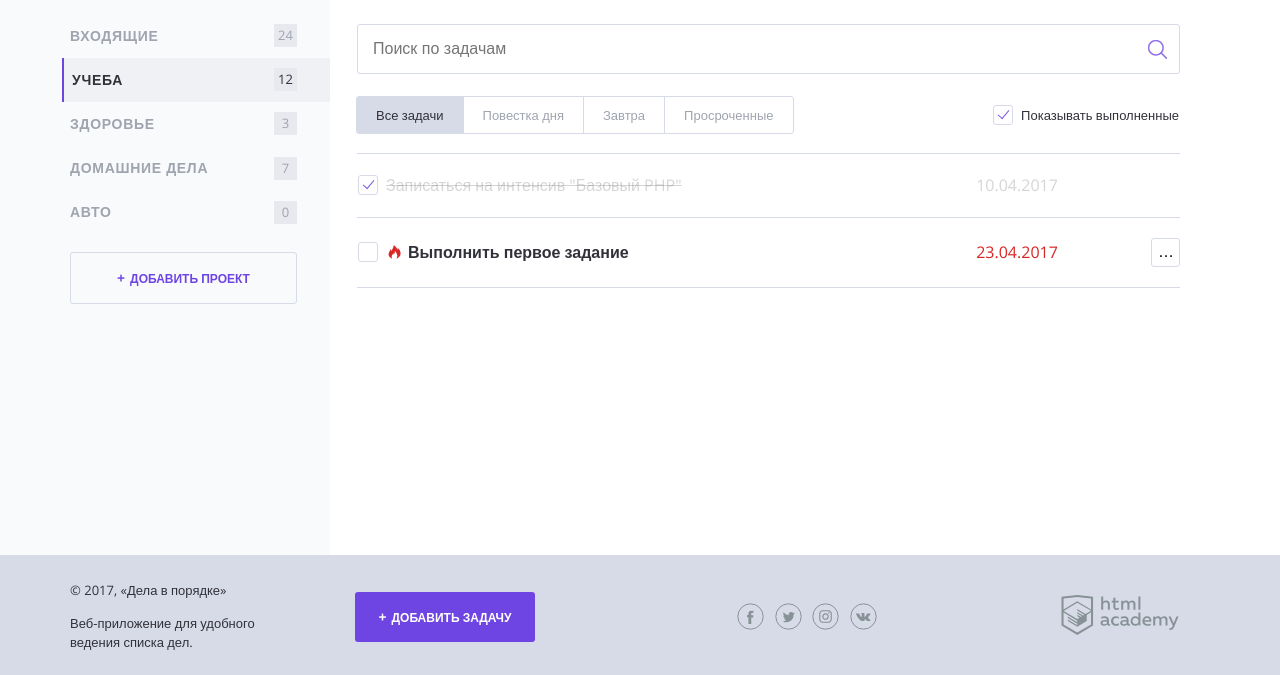
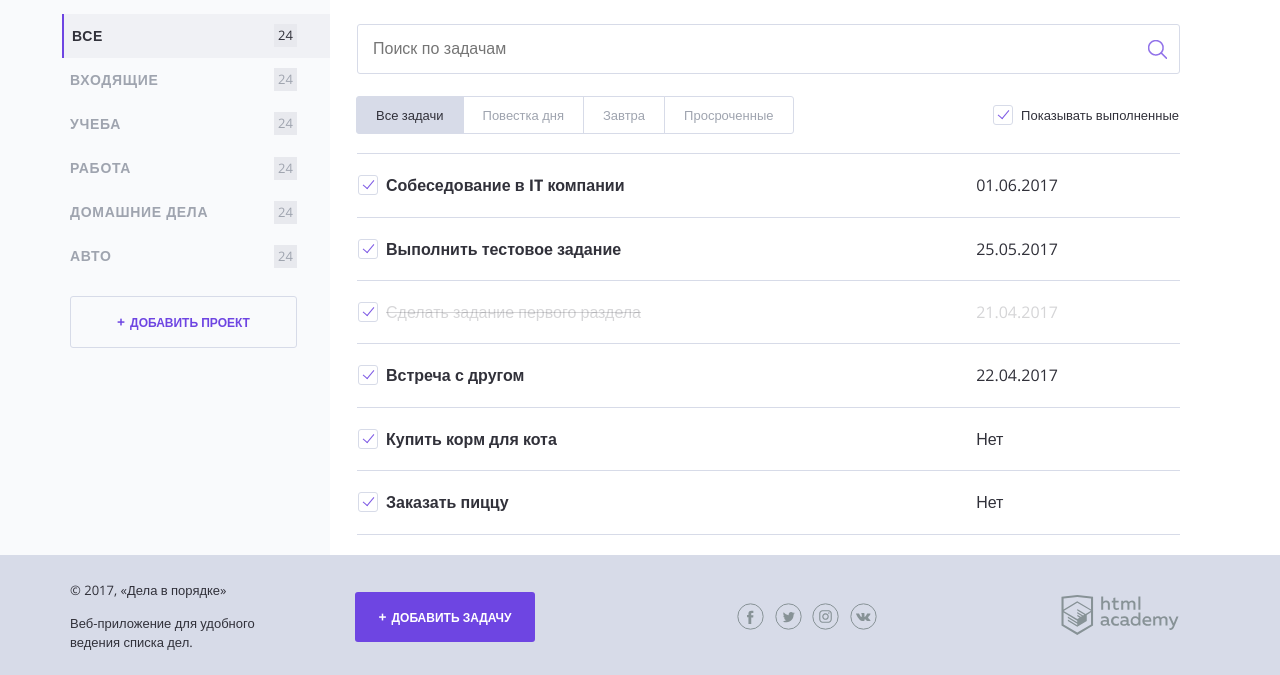
Before and after one commit to olga028383/375607-doingsdone, a PHP site: page / in a window 1280 px wide. Shown: the part 125-800 px from the top of the page. Run offline with PHP 8.4, Linux system fonts and the light colour scheme.

Commit message:
List of projects and tasks

```diff
--- a/index.php
+++ b/index.php
@@ -1,20 +1,44 @@
 <?php
 error_reporting(E_ALL);
-$show_complete_tasks = rand(0, 1);
-
-$days = rand(0, 3);
-$task_deadline_ts = strtotime("+" . $days . " day"); // метка времени даты выполнения задачи
-$current_ts = time(); // текущая метка времени
-// запишите сюда дату выполнения задачи в формате дд.мм.гггг
-$date_deadline = date("d.m.Y", $task_deadline_ts);
-
-// в эту переменную запишите кол-во дней до даты задачи
-$days_until_deadline = ($task_deadline_ts - $current_ts) / 86400;
-
-$taskWarning = "";
-if ($days_until_deadline <= 0) {
-    $taskWarning = "task--important";
-}
+$projectList = ["Все", "Входящие", "Учеба", "Работа", "Домашние дела", "Авто"];
+$taskList = [
+    [
+        "task" => "Собеседование в IT компании",
+        "date" => "01.06.2017",
+        "category" => "Работа",
+        "result" => "Нет"
+    ],
+    [
+        "task" => "Выполнить тестовое задание",
+        "date" => "25.05.2017",
+        "category" => "Работа",
+        "result" => "Нет"
+    ],
+    [
+        "task" => "Сделать задание первого раздела",
+        "date" => "21.04.2017",
+        "category" => "Учеба",
+        "result" => "Да"
+    ],
+    [
+        "task" => "Встреча с другом",
+        "date" => "22.04.2017",
+        "category" => "Входящие",
+        "result" => "Нет"
+    ],
+    [
+        "task" => "Купить корм для кота",
+        "date" => "Нет",
+        "category" => "Домашние дела",
+        "result" => "Нет"
+    ],
+    [
+        "task" => "Заказать пиццу",
+        "date" => "Нет",
+        "category" => "Домашние дела",
+        "result" => "Нет"
+    ]
+];
 ?>
 <!DOCTYPE html>
 <html lang="en">
@@ -59,30 +83,18 @@ if ($days_until_deadline <= 0) {
 
             <nav class="main-navigation">
               <ul class="main-navigation__list">
-                <li class="main-navigation__list-item">
-                  <a class="main-navigation__list-item-link" href="#">Входящие</a>
-                  <span class="main-navigation__list-item-count">24</span>
-                </li>
-
-                <li class="main-navigation__list-item main-navigation__list-item--active">
-                  <a class="main-navigation__list-item-link" href="#">Учеба</a>
-                  <span class="main-navigation__list-item-count">12</span>
-                </li>
-
-                <li class="main-navigation__list-item">
-                  <a class="main-navigation__list-item-link" href="#">Здоровье</a>
-                  <span class="main-navigation__list-item-count">3</span>
-                </li>
-
-                <li class="main-navigation__list-item">
-                  <a class="main-navigation__list-item-link" href="#">Домашние дела</a>
-                  <span class="main-navigation__list-item-count">7</span>
-                </li>
-
-                <li class="main-navigation__list-item">
-                  <a class="main-navigation__list-item-link" href="#">Авто</a>
-                  <span class="main-navigation__list-item-count">0</span>
-                </li>
+                <?php
+                foreach ($projectList as $key => $val):
+                  $firstItem = '';
+                  if ($key == 0) {
+                    $firstItem = "main-navigation__list-item--active";
+                  }
+                  ?>
+                  <li class="main-navigation__list-item <?= $firstItem; ?>">
+                    <a class="main-navigation__list-item-link" href="#"><?= $val; ?></a>
+                    <span class="main-navigation__list-item-count">24</span>
+                  </li>
+                <?php endforeach; ?>
               </ul>
             </nav>
 
@@ -122,61 +134,30 @@ if ($days_until_deadline <= 0) {
               </div>
 
               <label class="checkbox">
-                <input id="show-complete-tasks" class="checkbox__input visually-hidden"
-                       <?php if ($show_complete_tasks): ?> checked <?php endif ?> type="checkbox">
+                <input id="show-complete-tasks" class="checkbox__input visually-hidden" checked type="checkbox">
                 <span class="checkbox__text">Показывать выполненные</span>
               </label>
             </div>
 
             <table class="tasks">
-              <?php if ($show_complete_tasks): ?>
-                <!--показывать эту строку, если переменная равна единице-->
-                <tr class="tasks__item task task--completed">
+              <?php
+              foreach ($taskList as $key => $val):
+                $taskCompleted = '';
+                if ($val['result'] == 'Да') {
+                  $taskCompleted = 'task--completed';
+                }
+                ?>
+                <tr class="tasks__item task <?= $taskCompleted; ?>">
                   <td class="task__select">
                     <label class="checkbox task__checkbox">
                       <input class="checkbox__input visually-hidden" type="checkbox" checked>
-                      <span class="checkbox__text">Записаться на интенсив "Базовый PHP"</span>
+                      <span class="checkbox__text"><?= $val['task']; ?></span>
                     </label>
                   </td>
-                  <td class="task__date">10.04.2017</td>
-
-                  <td class="task__controls">
-                  </td>
+                  <td class="task__date"><?= $val['date']; ?></td>
+                  <td class="task__controls"></td>
                 </tr>
-              <?php endif ?>
-
-              <!--добавьте здесь класс "task--important" если эта задача просрочена-->
-              <tr class="tasks__item task <?php echo $taskWarning; ?> ">
-                <td class="task__select">
-                  <label class="checkbox task__checkbox">
-                    <input class="checkbox__input visually-hidden" type="checkbox">
-                    <span class="checkbox__text">Выполнить первое задание</span>
-                  </label>
-                </td>
-
-                <td class="task__date">
-                  <!--выведите здесь дату выполнения задачи-->
-                  <?php echo $date_deadline; ?>
-                </td>
-
-                <td class="task__controls">
-                  <button class="expand-control" type="button" name="button">Выполнить первое задание</button>
-
-                  <ul class="expand-list hidden">
-                    <li class="expand-list__item">
-                      <a href="#">Выполнить</a>
-                    </li>
-
-                    <li class="expand-list__item">
-                      <a href="#">Удалить</a>
-                    </li>
-
-                    <li class="expand-list__item">
-                      <a href="#">Дублировать</a>
-                    </li>
-                  </ul>
-                </td>
-              </tr>
+              <?php endforeach; ?>
             </table>
           </main>
         </div>
```
